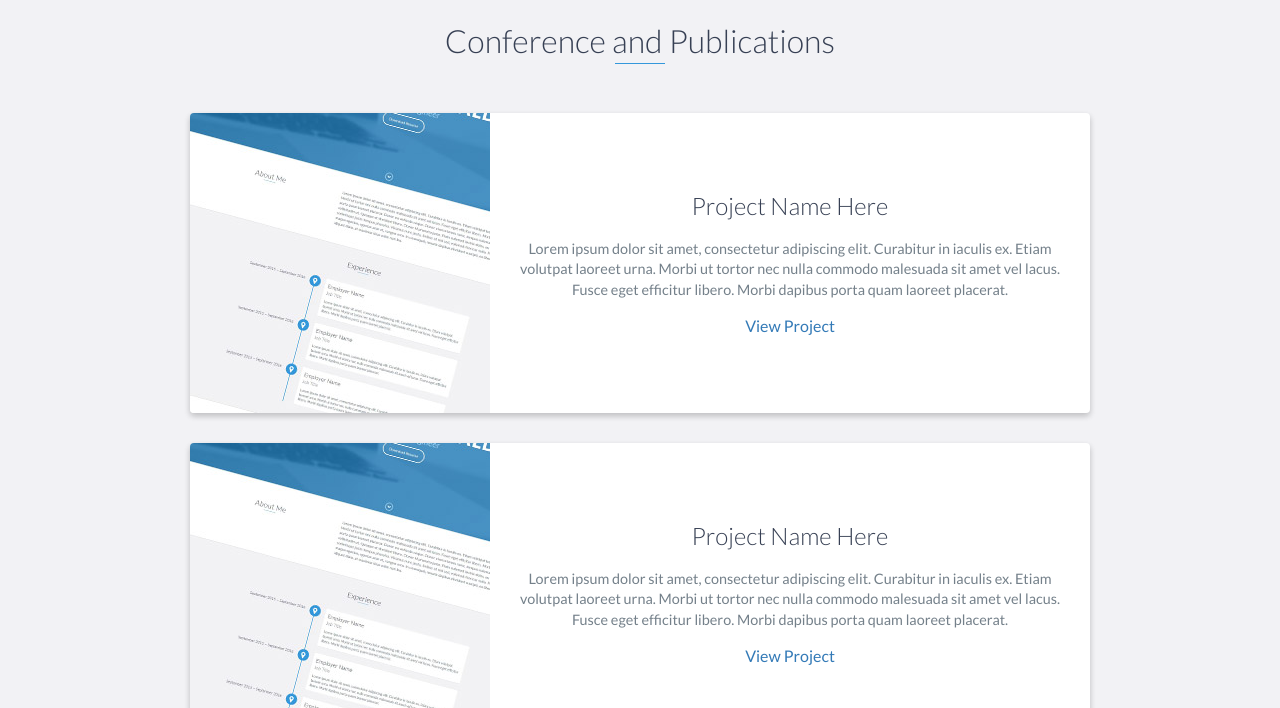
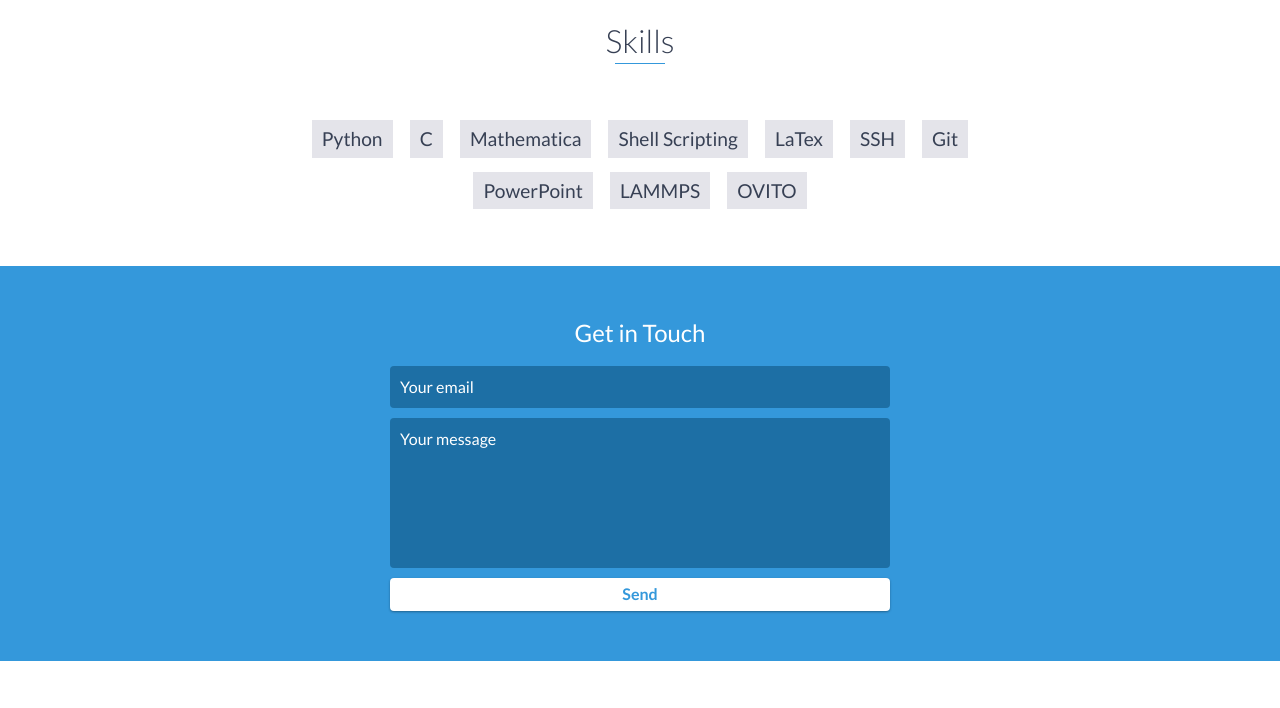
Before and after one commit to syful-akash/syful-akash.github.io, a website: page index.html in a window 1280 px wide. Shown: the part 2070-2778 px from the top of the page. Drawn offline with nearby package versions, Linux system fonts and the light colour scheme.

Commit message:
comment out Conference section

```diff
--- a/index.html
+++ b/index.html
@@ -151,44 +151,44 @@
     </div>
     <!-- End #education -->
 
-    <div id="projects" class="background-alt">
-        <h2 class="heading">Conference and Publications</h2>
-        <div class="container">
-            <div class="row">
-                <div class="project shadow-large">
-                    <div class="project-image">
-                        <img src="images/project.jpg" />
-                    </div>
+    <!-- <div id="projects" class="background-alt"> -->
+        <!-- <h2 class="heading">Conference and Publications</h2> -->
+        <!-- <div class="container"> -->
+            <!-- <div class="row"> -->
+                <!-- <div class="project shadow-large"> -->
+                    <!-- <div class="project-image"> -->
+                        <!-- <img src="images/project.jpg" /> -->
+                    <!-- </div> -->
                     <!-- End .project-image -->
-                    <div class="project-info">
-                        <h3>Project Name Here</h3>
-                        <p>
-                            Lorem ipsum dolor sit amet, consectetur adipiscing elit. Curabitur in iaculis ex. Etiam volutpat laoreet urna. Morbi ut tortor nec nulla commodo malesuada sit amet vel lacus. Fusce eget efficitur libero. Morbi dapibus porta quam laoreet placerat.
-                        </p>
-                        <a href="#">View Project</a>
-                    </div>
+                    <!-- <div class="project-info"> -->
+                        <!-- <h3>Project Name Here</h3> -->
+                        <!-- <p> -->
+                            <!-- Lorem ipsum dolor sit amet, consectetur adipiscing elit. Curabitur in iaculis ex. Etiam volutpat laoreet urna. Morbi ut tortor nec nulla commodo malesuada sit amet vel lacus. Fusce eget efficitur libero. Morbi dapibus porta quam laoreet placerat. -->
+                        <!-- </p> -->
+                        <!-- <a href="#">View Project</a> -->
+                    <!-- </div> -->
                     <!-- End .project-info -->
-                </div>
+                <!-- </div> -->
                 <!-- End .project -->
-
-                <div class="project shadow-large">
-                    <div class="project-image">
-                        <img src="images/project.jpg" />
-                    </div>
+<!--  -->
+                <!-- <div class="project shadow-large"> -->
+                    <!-- <div class="project-image"> -->
+                        <!-- <img src="images/project.jpg" /> -->
+                    <!-- </div> -->
                     <!-- End .project-image -->
-                    <div class="project-info">
-                        <h3>Project Name Here</h3>
-                        <p>
-                            Lorem ipsum dolor sit amet, consectetur adipiscing elit. Curabitur in iaculis ex. Etiam volutpat laoreet urna. Morbi ut tortor nec nulla commodo malesuada sit amet vel lacus. Fusce eget efficitur libero. Morbi dapibus porta quam laoreet placerat.
-                        </p>
-                        <a href="#">View Project</a>
-                    </div>
+                    <!-- <div class="project-info"> -->
+                        <!-- <h3>Project Name Here</h3> -->
+                        <!-- <p> -->
+                            <!-- Lorem ipsum dolor sit amet, consectetur adipiscing elit. Curabitur in iaculis ex. Etiam volutpat laoreet urna. Morbi ut tortor nec nulla commodo malesuada sit amet vel lacus. Fusce eget efficitur libero. Morbi dapibus porta quam laoreet placerat. -->
+                        <!-- </p> -->
+                        <!-- <a href="#">View Project</a> -->
+                    <!-- </div> -->
                     <!-- End .project-info -->
-                </div>
+                <!-- </div> -->
                 <!-- End .project -->
-            </div>
-        </div>
-    </div>
+            <!-- </div> -->
+        <!-- </div> -->
+    <!-- </div> -->
     <!-- End #projects -->
 
     <div id="skills">
```
